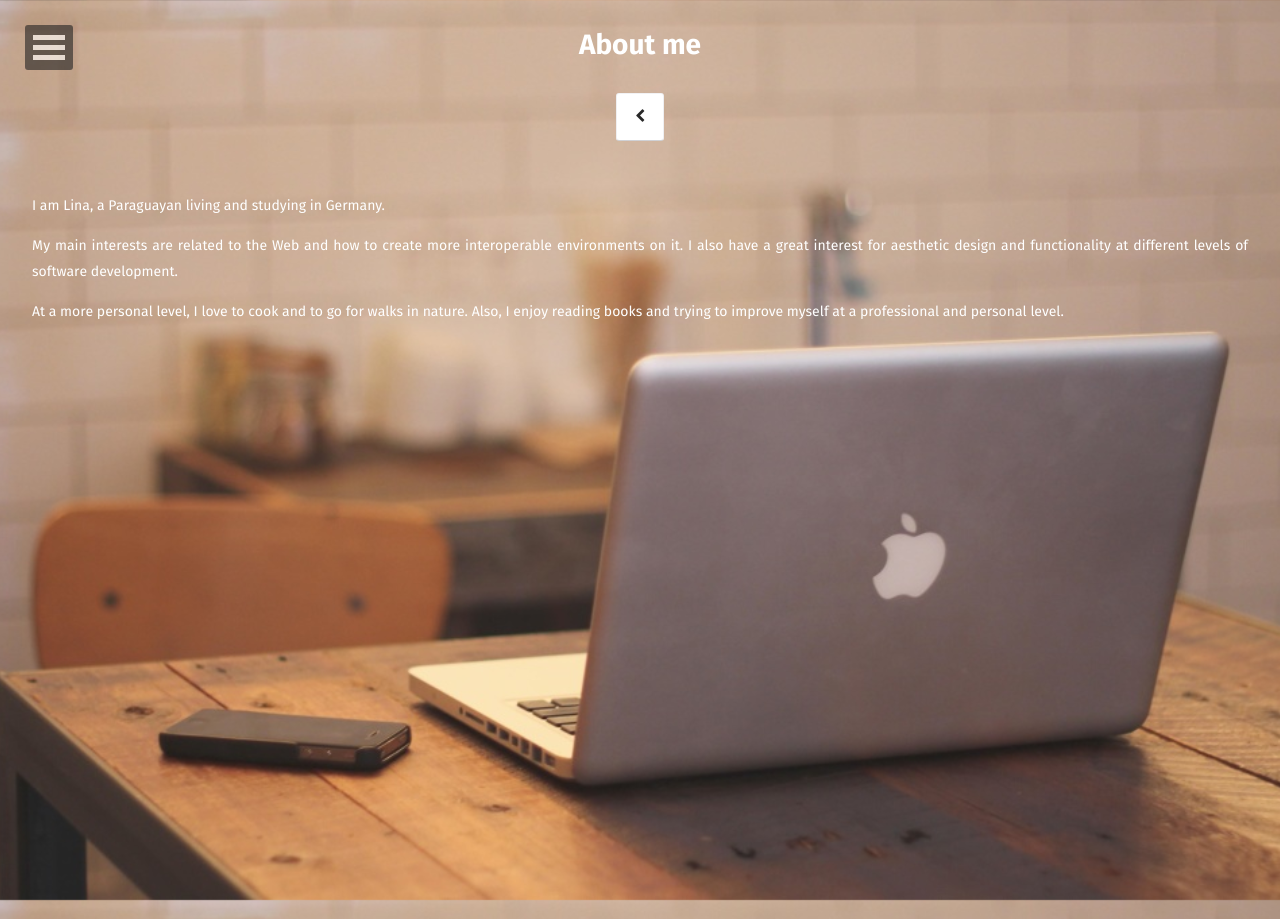
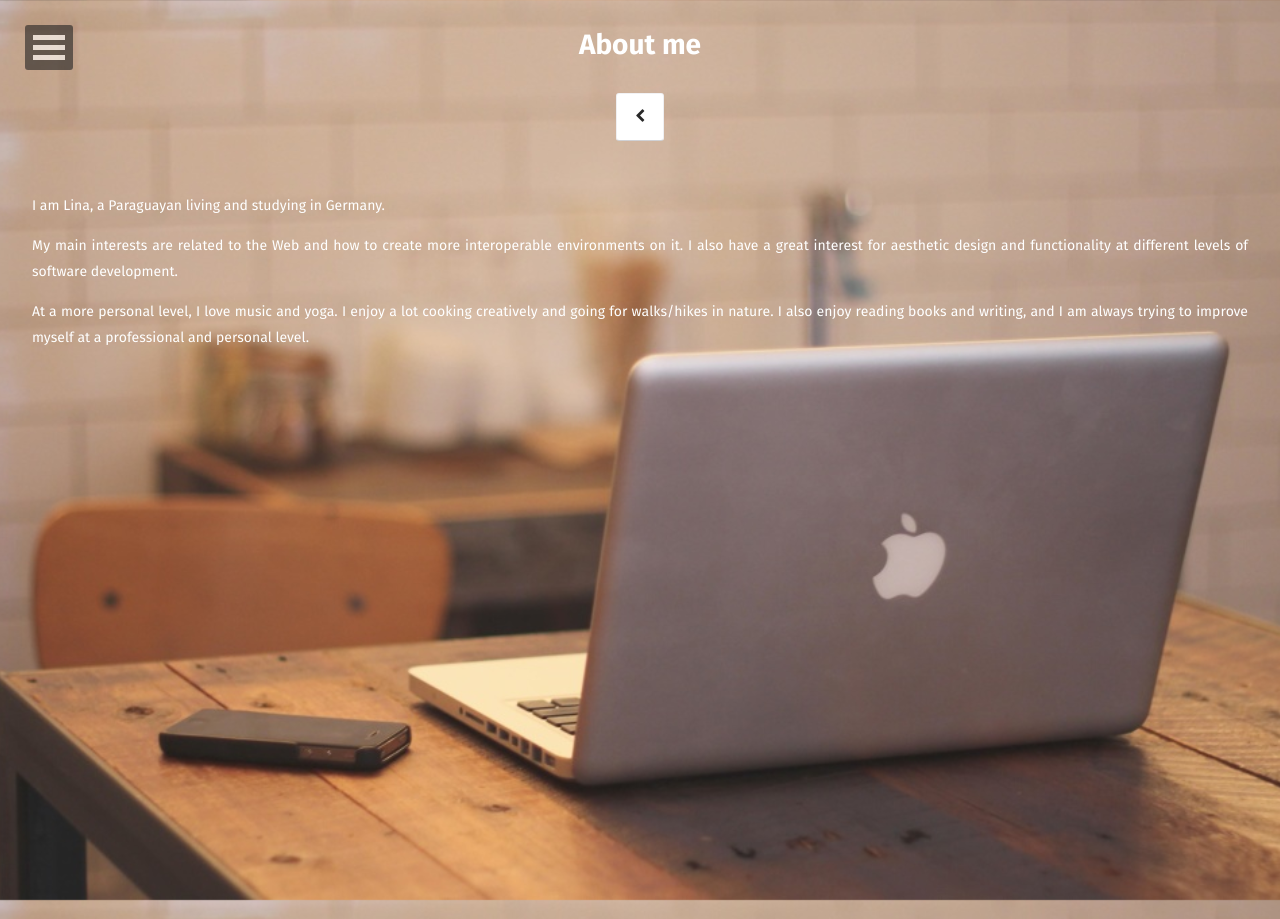
Before and after one commit to lcomet/linamolinascomet, a Jekyll site: the page built from about/index.md, in a window 1280 px wide. Built offline with Jekyll 4.4.1, drawn with Linux system fonts in a browser that asks for light colours; some web fonts are replaced.

Commit message:
update about

```diff
--- a/about/index.md
+++ b/about/index.md
@@ -8,4 +8,4 @@ I am Lina, a Paraguayan living and studying in Germany.
 
 My main interests are related to the Web and how to create more interoperable environments on it. I also have a great interest for aesthetic design and functionality at different levels of software development.
 
-At a more personal level, I love to cook and to go for walks in nature. Also, I enjoy reading books and trying to improve myself at a professional and personal level.
+At a more personal level, I love music and yoga. I enjoy a lot cooking creatively and going for walks/hikes in nature. I also enjoy reading books and writing, and I am always trying to improve myself at a professional and personal level.
```
